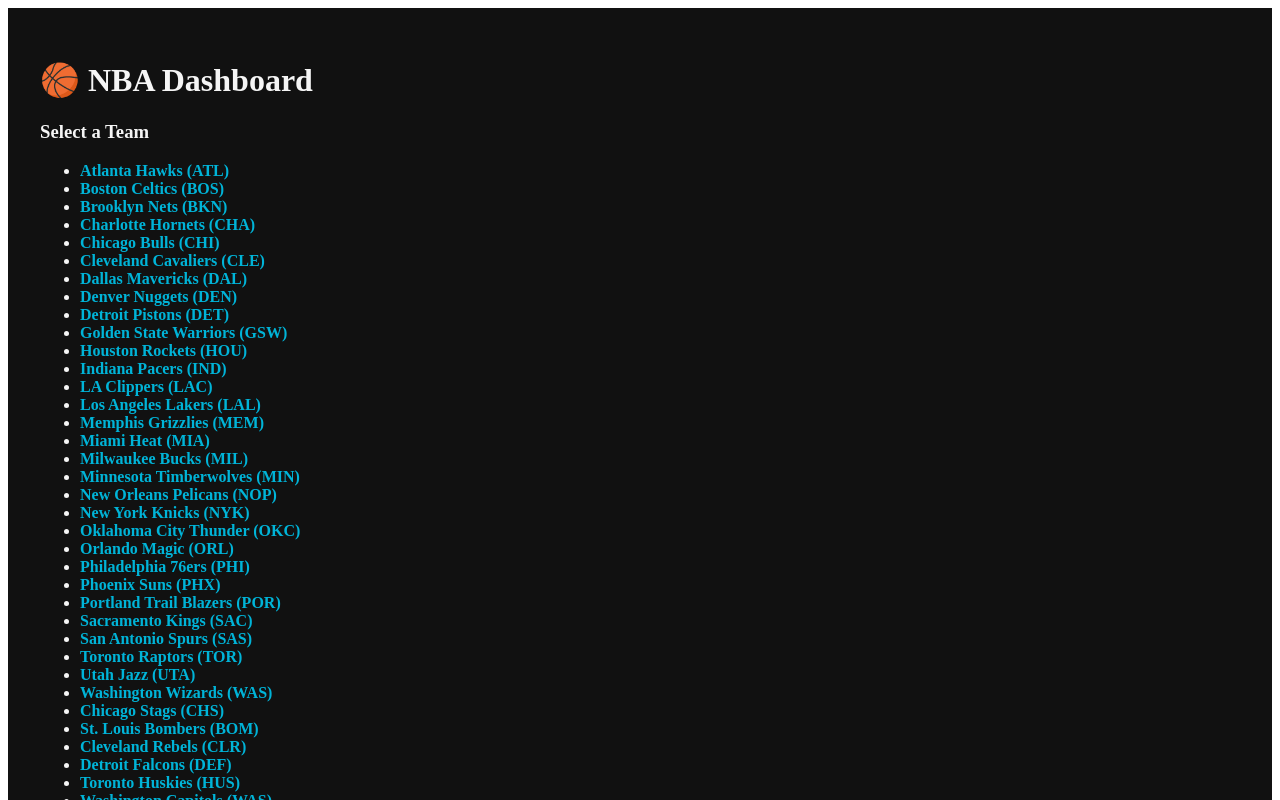
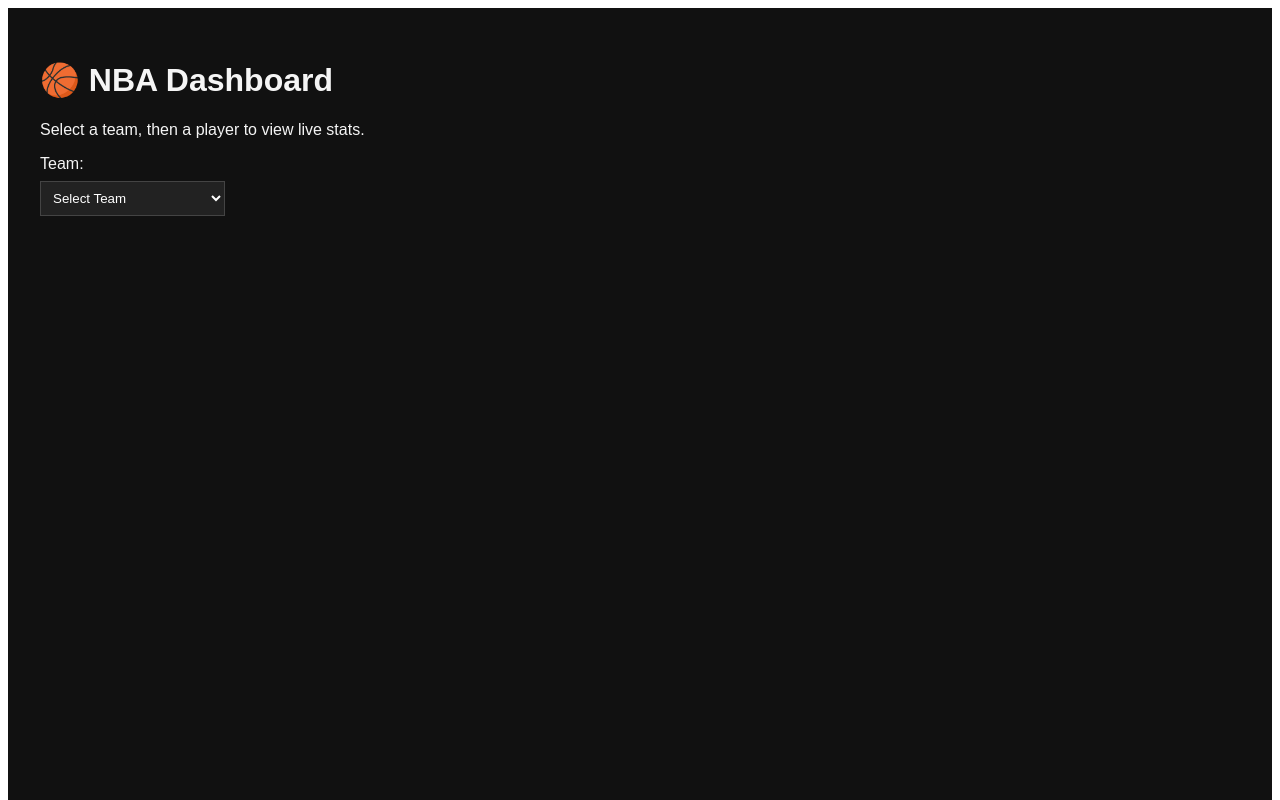
Before and after one commit to patvath/NBA-Dashboard-, a Next.js app: page / in a window 1280 px wide. Shown: the top 800 px of the page. Built offline with nearby package versions, Linux system fonts and the light colour scheme.

Commit message:
Update index.tsx

```diff
--- a/pages/index.tsx
+++ b/pages/index.tsx
@@ -1,38 +1,186 @@
 import React, { useEffect, useState } from "react";
-import Link from "next/link";
 
-export default function Home() {
-  const [teams, setTeams] = useState([]);
+export default function Dashboard() {
+  const [teams, setTeams] = useState<any[]>([]);
+  const [players, setPlayers] = useState<any[]>([]);
+  const [selectedTeam, setSelectedTeam] = useState<string>("");
+  const [selectedPlayer, setSelectedPlayer] = useState<string>("");
+  const [playerStats, setPlayerStats] = useState<any>(null);
+  const [loading, setLoading] = useState(false);
 
+  // Fetch active NBA teams only
   useEffect(() => {
     async function fetchTeams() {
       const res = await fetch("/data/teams.json");
       const data = await res.json();
-      setTeams(data);
+
+      // Filter out defunct/legacy teams (no city or old franchises)
+      const activeTeams = data.filter((t: any) =>
+        [
+          "Atlanta Hawks",
+          "Boston Celtics",
+          "Brooklyn Nets",
+          "Charlotte Hornets",
+          "Chicago Bulls",
+          "Cleveland Cavaliers",
+          "Dallas Mavericks",
+          "Denver Nuggets",
+          "Detroit Pistons",
+          "Golden State Warriors",
+          "Houston Rockets",
+          "Indiana Pacers",
+          "LA Clippers",
+          "Los Angeles Lakers",
+          "Memphis Grizzlies",
+          "Miami Heat",
+          "Milwaukee Bucks",
+          "Minnesota Timberwolves",
+          "New Orleans Pelicans",
+          "New York Knicks",
+          "Oklahoma City Thunder",
+          "Orlando Magic",
+          "Philadelphia 76ers",
+          "Phoenix Suns",
+          "Portland Trail Blazers",
+          "Sacramento Kings",
+          "San Antonio Spurs",
+          "Toronto Raptors",
+          "Utah Jazz",
+          "Washington Wizards",
+        ].includes(t.full_name)
+      );
+      setTeams(activeTeams);
     }
     fetchTeams();
   }, []);
 
+  // When team selected → fetch active players
+  useEffect(() => {
+    if (!selectedTeam) return;
+    async function fetchPlayers() {
+      setLoading(true);
+      const res = await fetch(`/api/team/${selectedTeam}`);
+      const data = await res.json();
+
+      // Filter out retired players (those with no season averages)
+      const currentPlayers: any[] = [];
+      for (const player of data) {
+        try {
+          const avgRes = await fetch(
+            `/api/player/${player.id}`
+          );
+          const avgData = await avgRes.json();
+          if (avgData.seasonAverages && avgData.seasonAverages.pts > 0) {
+            currentPlayers.push(player);
+          }
+        } catch {}
+      }
+
+      setPlayers(currentPlayers);
+      setSelectedPlayer("");
+      setPlayerStats(null);
+      setLoading(false);
+    }
+    fetchPlayers();
+  }, [selectedTeam]);
+
+  // When player selected → show data
+  useEffect(() => {
+    if (!selectedPlayer) return;
+    async function fetchStats() {
+      setLoading(true);
+      const res = await fetch(`/api/player/${selectedPlayer}`);
+      const data = await res.json();
+      setPlayerStats(data);
+      setLoading(false);
+    }
+    fetchStats();
+  }, [selectedPlayer]);
+
   return (
-    <div style={{ color: "#f5f5f5", background: "#111", minHeight: "100vh", padding: "2rem" }}>
+    <div
+      style={{
+        background: "#111",
+        color: "#f5f5f5",
+        minHeight: "100vh",
+        padding: "2rem",
+        fontFamily: "Arial, sans-serif",
+      }}
+    >
       <h1>🏀 NBA Dashboard</h1>
-      <h3>Select a Team</h3>
-      <ul>
-        {teams.map((team: any) => (
-          <li key={team.id}>
-            <Link
-              href={`/team/${team.id}`}
-              style={{
-                color: "#00b4d8",
-                textDecoration: "none",
-                fontWeight: "bold",
-              }}
-            >
-              {team.full_name} ({team.abbreviation})
-            </Link>
-          </li>
+      <p>Select a team, then a player to view live stats.</p>
+
+      {/* TEAM DROPDOWN */}
+      <label htmlFor="team">Team:</label>
+      <br />
+      <select
+        id="team"
+        value={selectedTeam}
+        onChange={(e) => setSelectedTeam(e.target.value)}
+        style={{
+          padding: "0.5rem",
+          margin: "0.5rem 0",
+          background: "#222",
+          color: "#fff",
+          border: "1px solid #444",
+        }}
+      >
+        <option value="">Select Team</option>
+        {teams.map((team) => (
+          <option key={team.id} value={team.id}>
+            {team.full_name}
+          </option>
         ))}
-      </ul>
+      </select>
+
+      {/* PLAYER DROPDOWN */}
+      {selectedTeam && (
+        <>
+          <br />
+          <label htmlFor="player">Player:</label>
+          <br />
+          <select
+            id="player"
+            value={selectedPlayer}
+            onChange={(e) => setSelectedPlayer(e.target.value)}
+            style={{
+              padding: "0.5rem",
+              margin: "0.5rem 0",
+              background: "#222",
+              color: "#fff",
+              border: "1px solid #444",
+            }}
+          >
+            <option value="">Select Player</option>
+            {players.map((p) => (
+              <option key={p.id} value={p.id}>
+                {p.first_name} {p.last_name}
+              </option>
+            ))}
+          </select>
+        </>
+      )}
+
+      {/* PLAYER OUTPUT */}
+      {loading && <p>Loading data...</p>}
+      {playerStats && playerStats.player && (
+        <div style={{ marginTop: "1.5rem" }}>
+          <h2>
+            {playerStats.player.first_name} {playerStats.player.last_name}
+          </h2>
+          <p>Team: {playerStats.player.team.full_name}</p>
+          <p>Position: {playerStats.player.position}</p>
+
+          <h3>Season Averages:</h3>
+          <ul>
+            <li>Points: {playerStats.seasonAverages?.pts || 0}</li>
+            <li>Rebounds: {playerStats.seasonAverages?.reb || 0}</li>
+            <li>Assists: {playerStats.seasonAverages?.ast || 0}</li>
+            <li>Steals: {playerStats.seasonAverages?.stl || 0}</li>
+            <li>Blocks: {playerStats.seasonAverages?.blk || 0}</li>
+          </ul>
+        </div>
+      )}
     </div>
   );
 }
```
